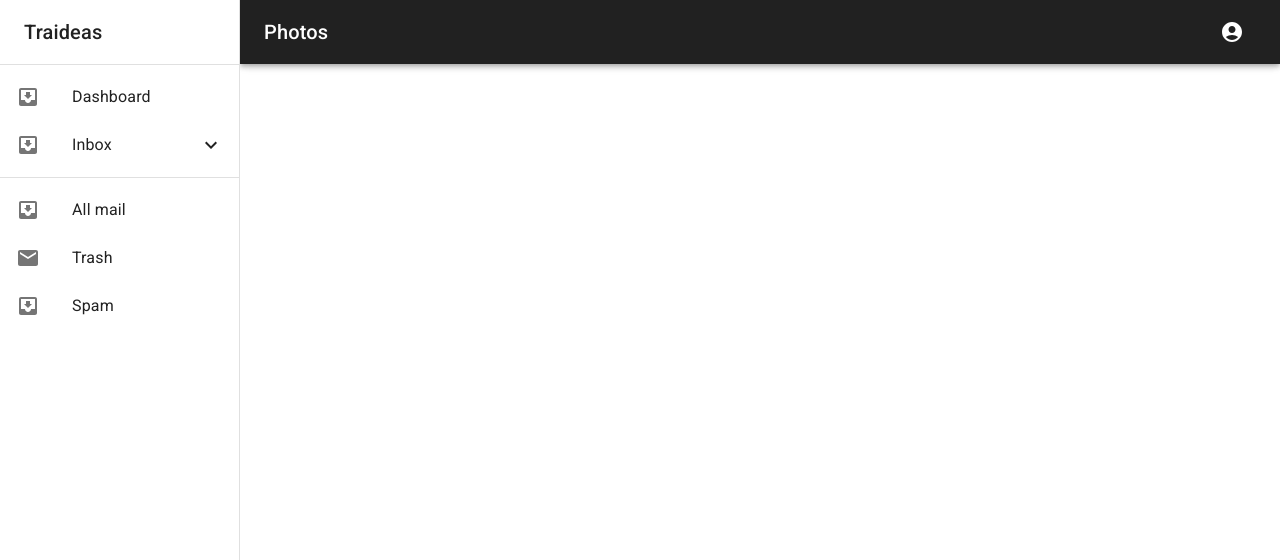
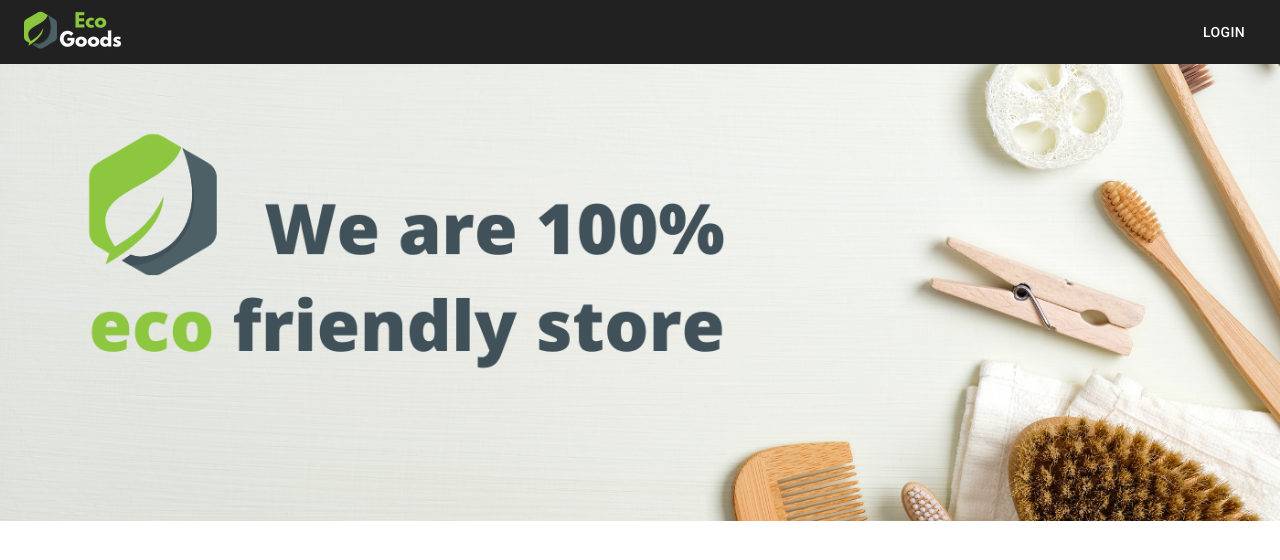
Before and after one commit to limonsafayet/eco-goods-client-side, a React (Create React App) app: page / in a window 1280 px wide. Shown: the top 560 px of the page. Built offline with nearby package versions, Linux system fonts and the light colour scheme.

Commit message:
web route

```diff
--- a/src/App.js
+++ b/src/App.js
@@ -10,24 +10,20 @@ import Home from "./pages/Home/Home";
 
 function App() {
 
-  const AppRoute = ({ component: Component, layout: Layout, ...rest }) => (
-    <GuardedRoute {...rest} render={props => (
-      <Layout>
+  const WebRoute = ({ component: Component, ...rest }) => (
+    <Route {...rest} render={props => (
+      <WebLayout>
         <Component {...props} />
-      </Layout>
+      </WebLayout>
     )}>
-    </GuardedRoute>
+    </Route>
   )
 
   return (
     <>
       <Router>
         <Switch>
-          {/* <WebLayout>
-            <Route exact path="/">
-              <Home />
-            </Route>
-          </WebLayout> */}
+          <WebRoute exact path="/" component={Home} />
           <DashboardLayout>
             <Route exact path="/dashboard">
               <Dashboard />
```
Also changed, not shown: 1 other file (tests, documents, lock files or other folders).
